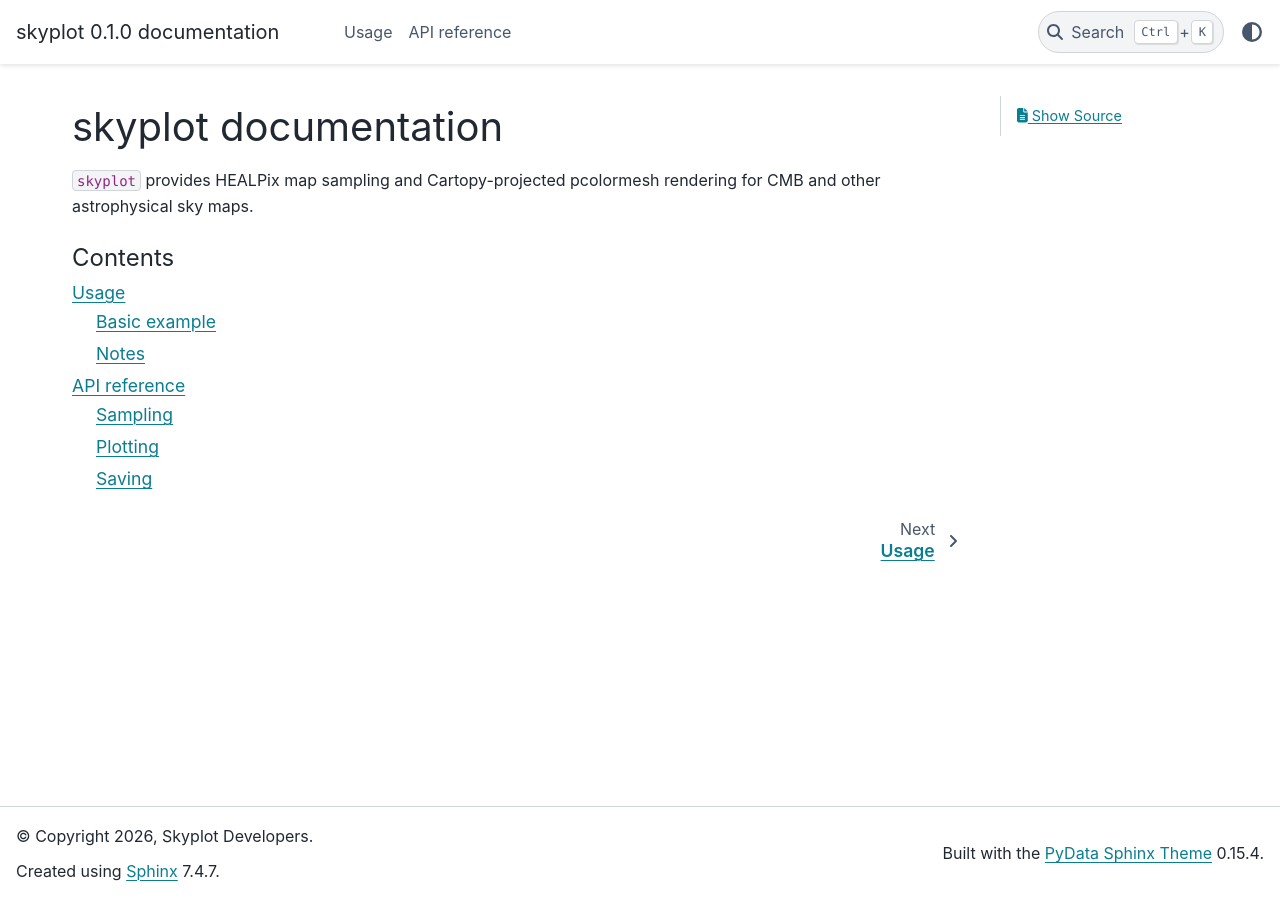
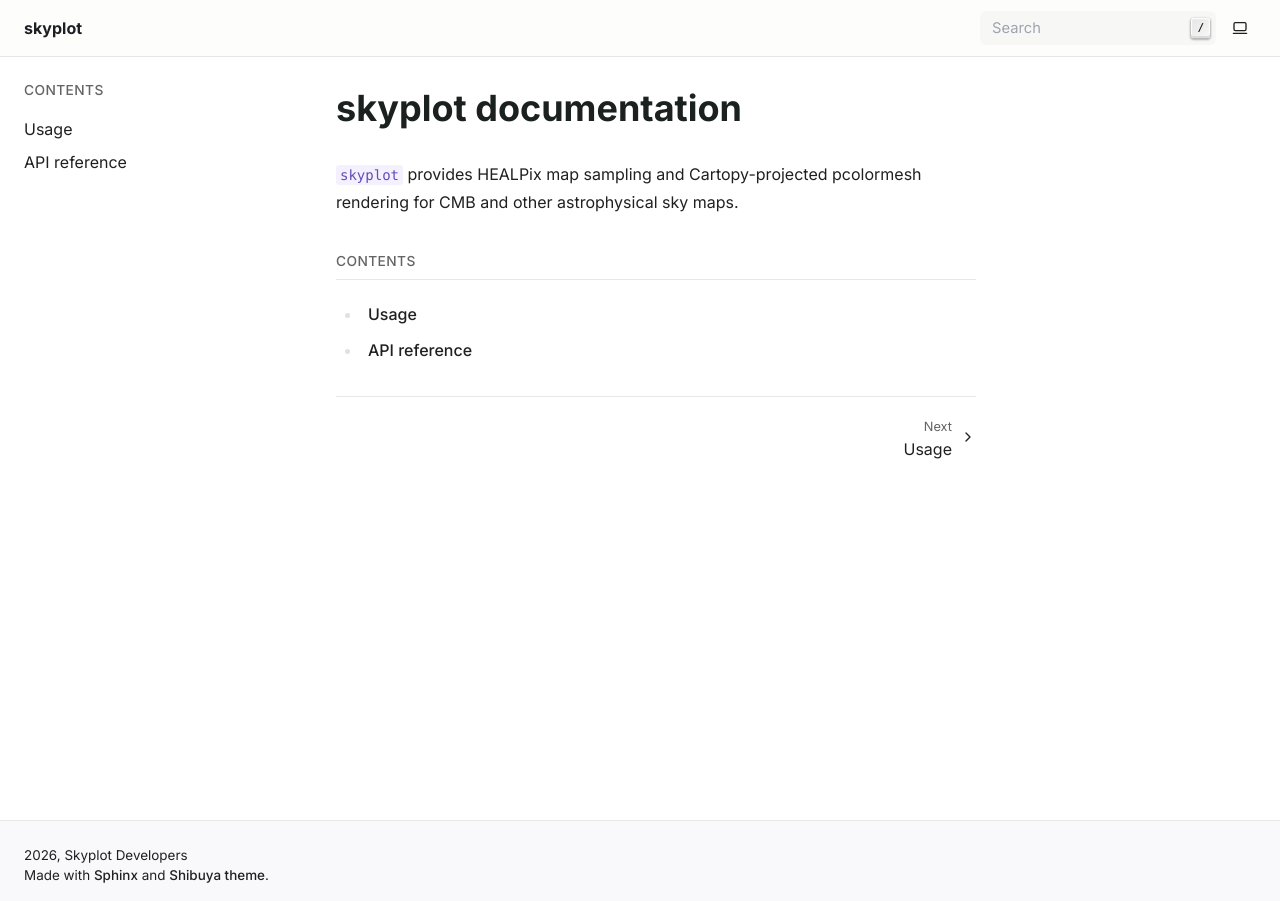
Before and after one commit to 1cosmologist/skyplot, a Sphinx documentation site: the page built from docs/index.rst, in a window 1280 px wide. Built offline with Sphinx 7.4.7, drawn with Linux system fonts in a browser that asks for light colours.

Commit message:
Update docs theme

```diff
--- a/docs/conf.py
+++ b/docs/conf.py
@@ -6,7 +6,7 @@ import os
 import sys
 from datetime import datetime
 
-sys.path.insert(0, os.path.abspath("../src"))
+sys.path.insert(0, os.path.abspath(".."))
 
 project = "skyplot"
 author = "Skyplot Developers"
@@ -23,7 +23,7 @@ extensions = [
 templates_path = ["_templates"]
 exclude_patterns = ["_build", "Thumbs.db", ".DS_Store"]
 
-html_theme = "pydata_sphinx_theme"
+html_theme = "shibuya"
 html_static_path = ["_static"]
 
 autodoc_typehints = "description"
--- a/docs/requirements.txt
+++ b/docs/requirements.txt
@@ -1,3 +1,3 @@
 sphinx>=8.0
-pydata-sphinx-theme>=0.15
+shibuya>=2025.7.26
 myst-parser>=3.0
--- a/pyproject.toml
+++ b/pyproject.toml
@@ -38,7 +38,7 @@ dev = [
 ]
 docs = [
   "sphinx>=8.0",
-  "pydata-sphinx-theme>=0.15",
+  "shibuya>=2025.7.26",
   "myst-parser>=3.0"
 ]
 
```
